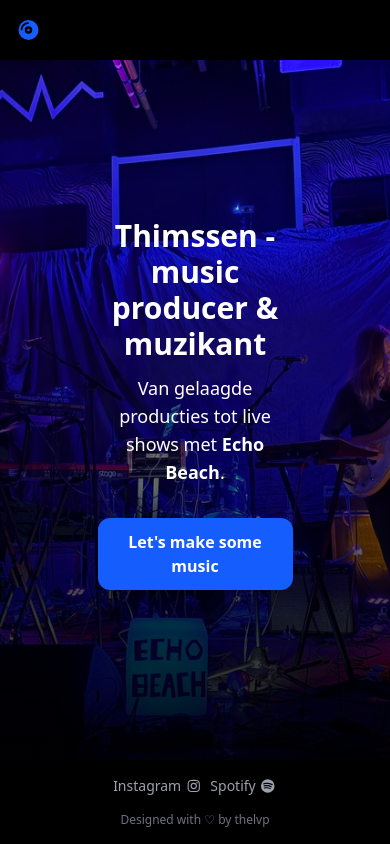
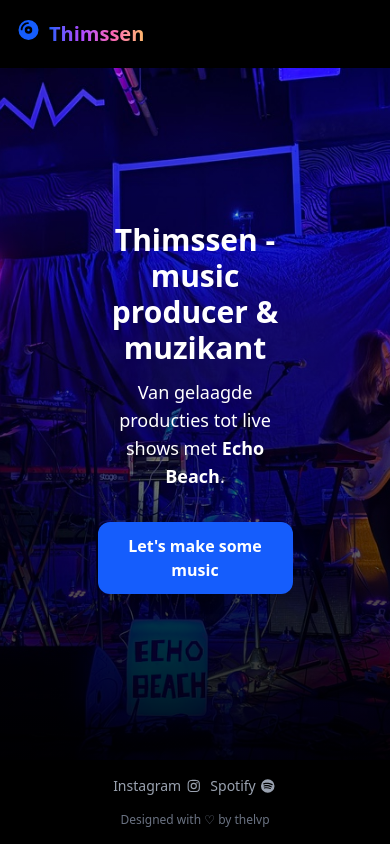
Before and after one commit to thelvp/thimssen, a React (Vite) app: page / in a window 390 px wide. Built offline with nearby package versions, Linux system fonts and the light colour scheme; the HTML template or start-up script is replaced by a standard one.

Commit message:
Always show logo

```diff
--- a/src/components/Logo/Logo.tsx
+++ b/src/components/Logo/Logo.tsx
@@ -1,18 +1,13 @@
 import { faCompactDisc } from '@fortawesome/free-solid-svg-icons';
 import { FontAwesomeIcon } from '@fortawesome/react-fontawesome';
-import { useIsMobile } from '../../hooks/useIsMobile';
 
 export const Logo = () => {
-  const isMobile = useIsMobile();
-
   return (
     <div className="flex text-xl font-bold sm:text-3xl">
       <FontAwesomeIcon icon={faCompactDisc} className="pr-2 text-blue-600" />
-      {!isMobile && (
-        <h1 className="bg-[linear-gradient(to_right,var(--color-blue-600),var(--color-purple-500),var(--color-pink-400),var(--color-orange-300))] bg-clip-text text-transparent">
-          Thimssen
-        </h1>
-      )}
+      <h1 className="bg-[linear-gradient(to_right,var(--color-blue-600),var(--color-purple-500),var(--color-pink-400),var(--color-orange-300))] bg-clip-text text-transparent">
+        Thimssen
+      </h1>
     </div>
   );
 };
```
